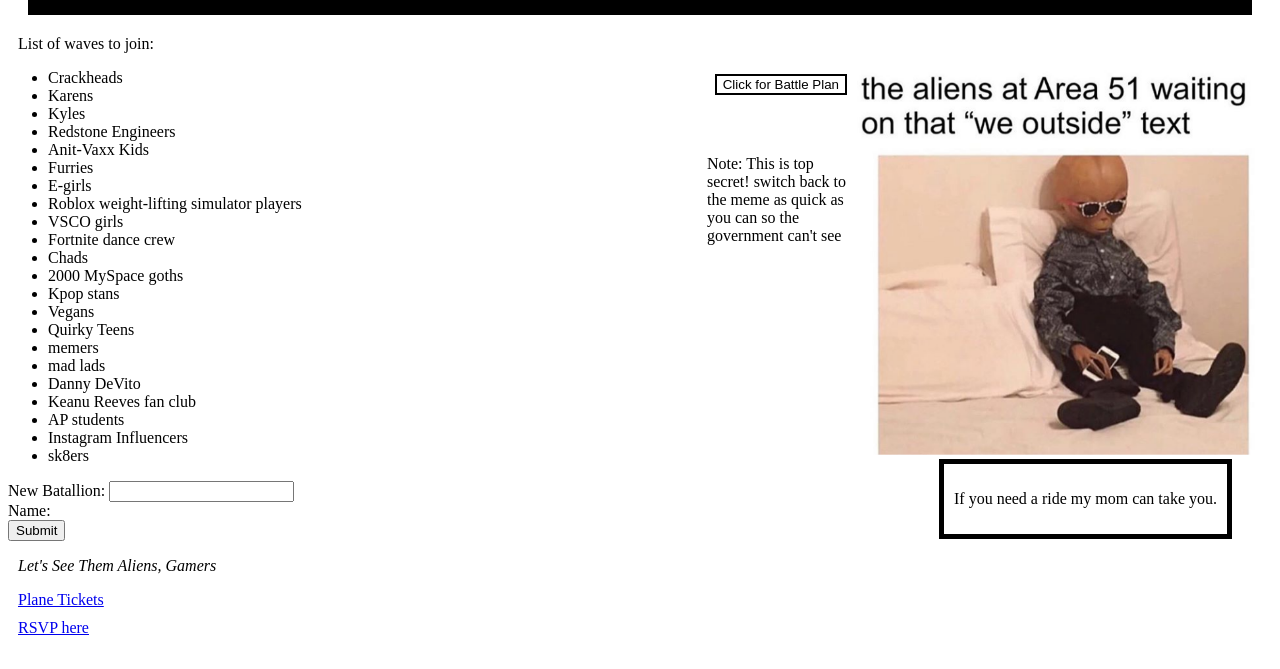
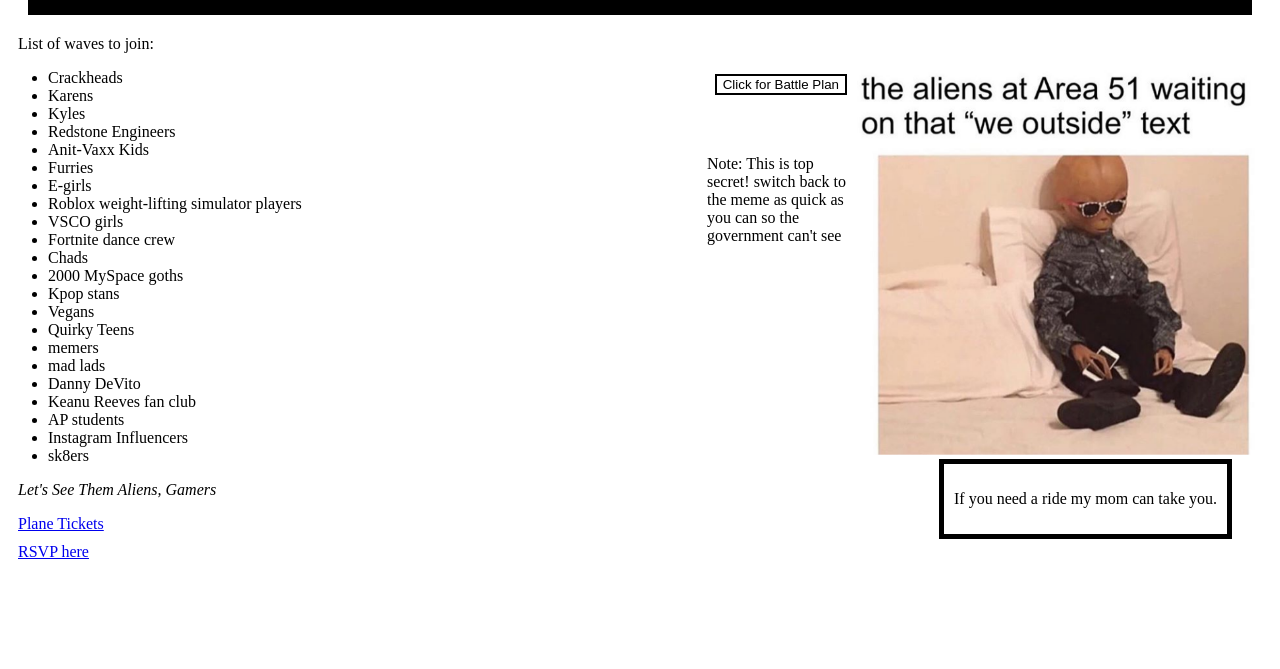
Before and after one commit to maeveconneely/area-51-website, a plain HTML site: page index.html in a window 1280 px wide. Shown: the part 213-882 px from the top of the page. Drawn offline with Linux system fonts and the light colour scheme.

Commit message:
comment form

```diff
--- a/index.html
+++ b/index.html
@@ -69,13 +69,13 @@
 
 
 
-        <form action="" method="get">
+        <!-- <form action="" method="get">
           New Batallion:  <input type="text" name="b" id="b"><br/>
 
             Name: <span id="result"></span>
             <br>
             <input type="button" value="Submit" onClick="submit()">
-        </form>
+        </form> -->
 
 
 
```
